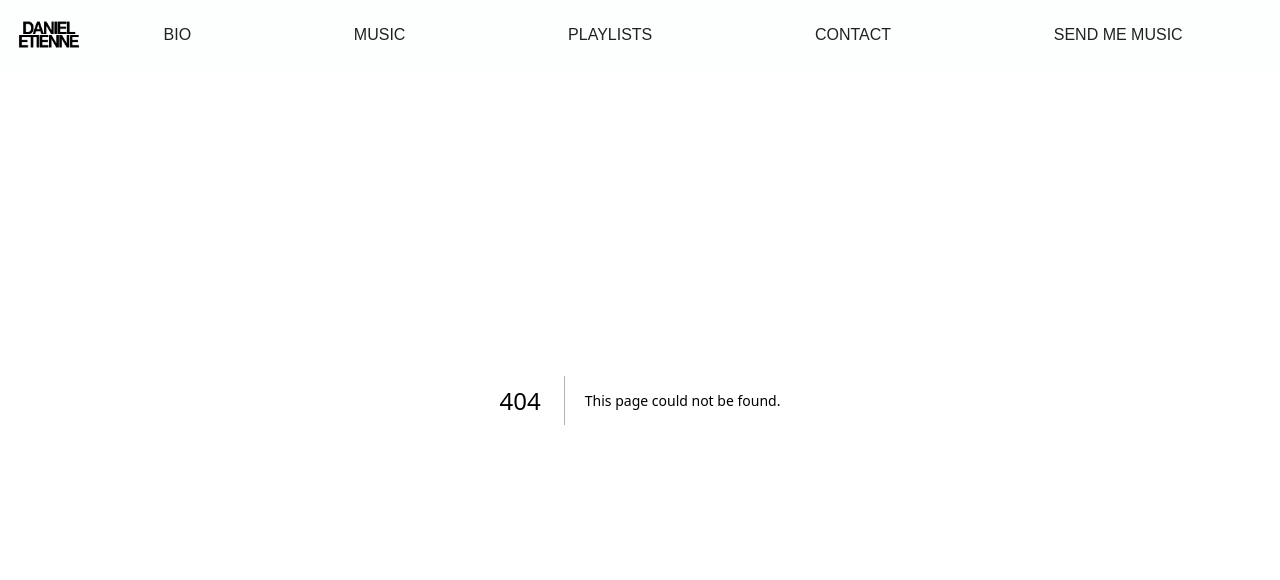
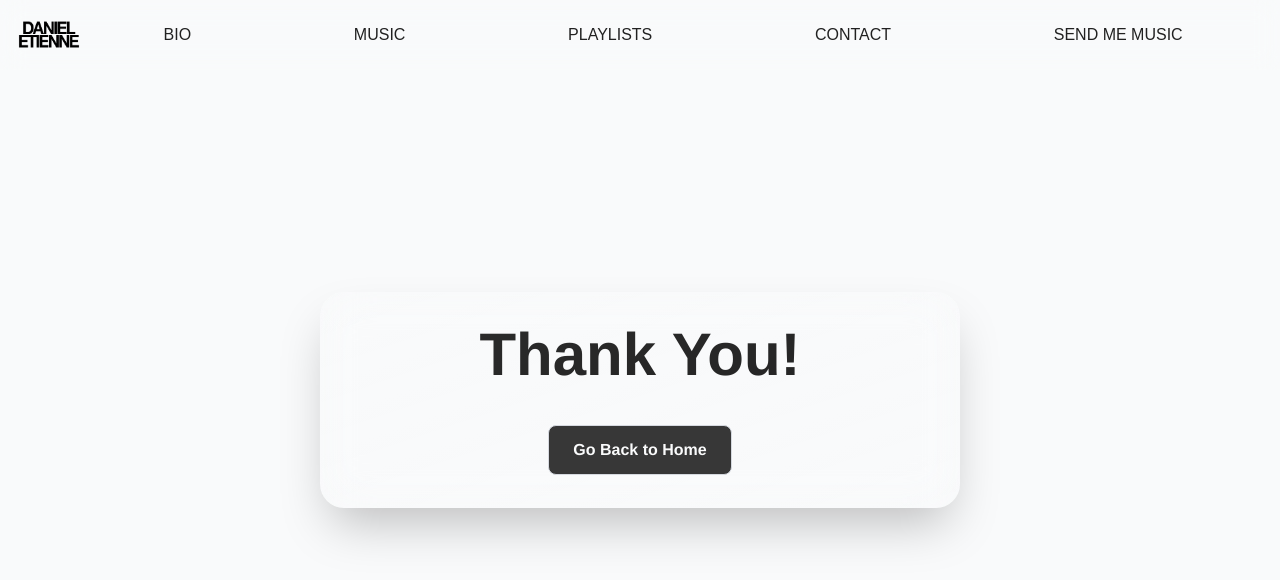
Before and after one commit to ElGuitarrero/etienne, a Next.js app: page /thankyou in a window 1280 px wide. Before the commit this address had no page. Shown: the top 580 px of the page. Built offline with nearby package versions, Linux system fonts and the light colour scheme.

Commit message:
Add newsletter subscription functionality and thank you page; refactor components to use router for navigation

```diff
--- a/app/api/newsletter/route.ts
+++ b/app/api/newsletter/route.ts
@@ -6,6 +6,7 @@ const sql = neon(process.env.DATABASE_URL!); // Asegúrate de que DATABASE_URL e
 export async function POST(req: NextRequest) {
     try {
         const { email } = await req.json();
+        // console.log(email)
 
         // Validar el email
         if (!email || !email.includes('@')) {
--- /dev/null
+++ b/app/thankyou/page.tsx
@@ -0,0 +1,57 @@
+'use client'
+import Link from "next/link";
+import { useSearchParams } from "next/navigation";
+import BentoBox from "@/components/BentoBox";
+
+
+function Index() {
+    const searchParams = useSearchParams()
+    const isSubscribed = searchParams?.get("subscribed") === 'true'
+    const mensaje = searchParams?.get('mensaje') === 'true'
+
+    return (
+        <ThankYou isSubscribed={isSubscribed} mensaje={mensaje} />
+    )
+}
+
+
+interface ThankYouProps {
+    isSubscribed: boolean;
+    mensaje: boolean;
+}
+
+const ThankYou = ({ isSubscribed, mensaje }: ThankYouProps) => {
+    return (
+        <div className="flex justify-center w-screen font-[helvetica]">
+            <div className="flex flex-col w-1/2 items-center justify-center h-screen">
+                <BentoBox>
+                    <div className="flex flex-col items-center justify-center h-screentext-(--foreground)">
+                        <h1 className="text-4xl md:text-6xl font-bold mb-4">Thank You!</h1>
+
+                        {mensaje && (
+                            <p className="text-lg md:text-2xl text-center mb-8">
+                                Your message has been successfully sent. We will get back to you shortly.
+                            </p>
+                        )}
+
+                        {isSubscribed && (
+                            <p className="text-lg md:text-2xl text-center mb-8">
+                                Thank you for subscribing to our newsletter!
+                            </p>
+                        )}
+
+
+                        <Link href="/">
+                            <button className="mt-6 w-full px-6 py-3 bg-(--foreground) border-1 border-gray-300 text-(--background) font-semibold rounded-lg opacity-90 hover:opacity-100 focus:outline-none focus:ring-2 focus:ring-black focus:ring-offset-2 transform transition duration-200 hover:scale-[1.02] active:scale-[0.98]"
+                            >
+                                Go Back to Home
+                            </button>
+                        </Link>
+                    </div>
+                </BentoBox>
+            </div>
+        </div>
+    );
+};
+
+export default Index;
--- a/components/Contact.tsx
+++ b/components/Contact.tsx
@@ -1,7 +1,13 @@
+"use client"
 import BentoBox from "./BentoBox";
 import { useState } from "react";
+import { useRouter } from "next/navigation";
 
 const Contact = () => {
+
+    const router = useRouter()
+
+
     return (
         <div className="w-full h-fit bg-(--background) flex flex-col items-center justify-center mb-20">
             <div className="w-full h-fit px-5 xl:px-50 gap-5 flex flex-col">
@@ -21,12 +27,12 @@ const Contact = () => {
 
                     {/* Send me a message */}
                     <BentoBox>
-                        <ManagementBookings />
+                        <ManagementBookings router={router}/>
                     </BentoBox>
 
                     {/* Newsletter */}
                     <BentoBox>
-                        <Newsletter />
+                        <Newsletter router={router}/>
                     </BentoBox>
 
                 </div>
@@ -43,14 +49,14 @@ const Information = () => {
             <div className="flex items-center flex-col">
                 <h2 className="text-3xl font-bold">Management</h2>
                 <p className="text-lg">
-                    <strong className="font-bold">AYITA</strong> Brett Fischer (
+
                     <a
                         href="mailto:artistcare@terriblygood.info"
                         className=" hover:underline"
                     >
                         artistcare@terriblygood.info
                     </a>
-                    )
+
                 </p>
             </div>
 
@@ -71,7 +77,7 @@ const Information = () => {
     )
 }
 
-const ManagementBookings = () => {
+const ManagementBookings = ({router}: {router:any}) => {
     const [subscripcion, setSubscripcion] = useState<boolean>(false)
 
     const handleSend = async (event: React.FormEvent) => {
@@ -94,11 +100,15 @@ const ManagementBookings = () => {
             console.log(data.message || "Message sent successfully!");
         } else {
             console.log(data.message || "An error occurred while sending the message.");
+            alert(data.message);
+            router.refresh();
         }
 
         if (subscripcion) {
-            handleSubscription(email);
+            handleSubscription(email,router);
         }
+
+        router.push(`/thankyou?subscribed=${subscripcion}&mensaje=true`)
 
     }
 
@@ -190,7 +200,7 @@ const ManagementBookings = () => {
     );
 };
 
-const Newsletter = () => {
+const Newsletter = ({router}: {router:any}) => {
     const [email, setEmail] = useState<string>()
 
 
@@ -210,7 +220,10 @@ const Newsletter = () => {
             </div>
 
             {/* Formulario */}
-            <form className="flex flex-col md:flex-row gap-4">
+            <form className="flex flex-col md:flex-row gap-4" onSubmit={(e) => {
+                e.preventDefault();
+                handleSubscription(email as string, router)
+            }}>
 
                 {/* Email */}
                 <div className="flex flex-col w-full">
@@ -229,7 +242,7 @@ const Newsletter = () => {
                 {/* Submit */}
                 <div className="flex flex-col justify-end">
                     <button
-                        onClick={() => handleSubscription(email as string)}
+                        // onClick={() => handleSubscription(email as string)}
                         type="submit"
                         className="mt-6 w-full px-6 py-3 bg-(--foreground) border-1 border-gray-300 text-(--background) font-semibold rounded-lg opacity-90 hover:opacity-100 focus:outline-none focus:ring-2 focus:ring-black focus:ring-offset-2 transform transition duration-200 hover:scale-[1.02] active:scale-[0.98]"
                     >
@@ -243,23 +256,32 @@ const Newsletter = () => {
     );
 };
 
-const handleSubscription = async (email: string) => {
+const handleSubscription = async (email: string, router:any) => {
+    // const router = useRouter()
 
-    const response = fetch("/api/newsletter", {
-        method: "POST",
-        headers: { "Content-Type": "application/json" },
-        body: JSON.stringify({ email: email })
-    })
+    try {
+        const response = await fetch("/api/newsletter", {
+            method: "POST",
+            headers: { "Content-Type": "application/json" },
+            body: JSON.stringify({ email })
+        });
+
+        const data = await response.json()
+
+        if (response.ok) router.push(`/thankyou?subscribed=true`)
+        if (!response.ok) {
+            // console.error(data.message);
+            // alert(data.message);
+            alert(data.message);
+            router.refresh();
+        }
 
 
-    response.then(async (res) => {
-        const data = await res.json();
-        if (res.ok) {
-            alert(data.message || "Subscription successful!");
-        } else {
-            alert(data.message || "An error occurred during subscription.");
-        }
-    });
+    } catch (error) {
+        console.error("An error occurred while subscribing:", error);
+        alert("An error occurred while subscribing. Please try again.");
+        router.refresh();
+    }
 
 
 }
--- /dev/null
+++ b/components/Thankyou.tsx
@@ -0,0 +1,19 @@
+import Link from "next/link";
+
+const ThankYou = () => {
+    return (
+        <div className="flex flex-col items-center justify-center h-screen bg-[url('/background/thankyou-bg.jpg')] bg-cover bg-center text-white">
+            <h1 className="text-4xl md:text-6xl font-bold mb-4">Thank You!</h1>
+            <p className="text-lg md:text-2xl text-center mb-8">
+                Your message has been successfully sent. We will get back to you shortly.
+            </p>
+            <Link href="/">
+                <button className="px-6 py-3 bg-blue-600 hover:bg-blue-700 text-white font-semibold rounded-lg shadow-md transition duration-300">
+                    Go Back to Home
+                </button>
+            </Link>
+        </div>
+    );
+};
+
+export default ThankYou;
```
